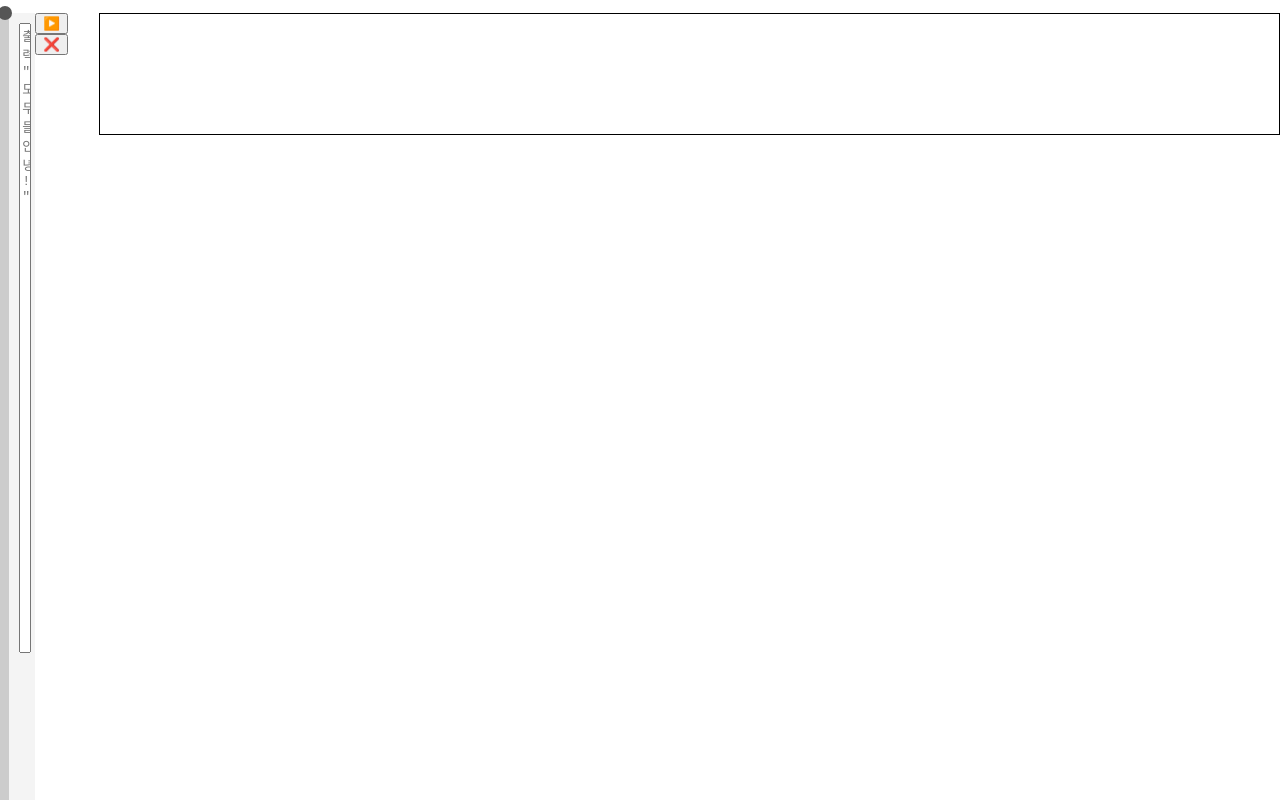
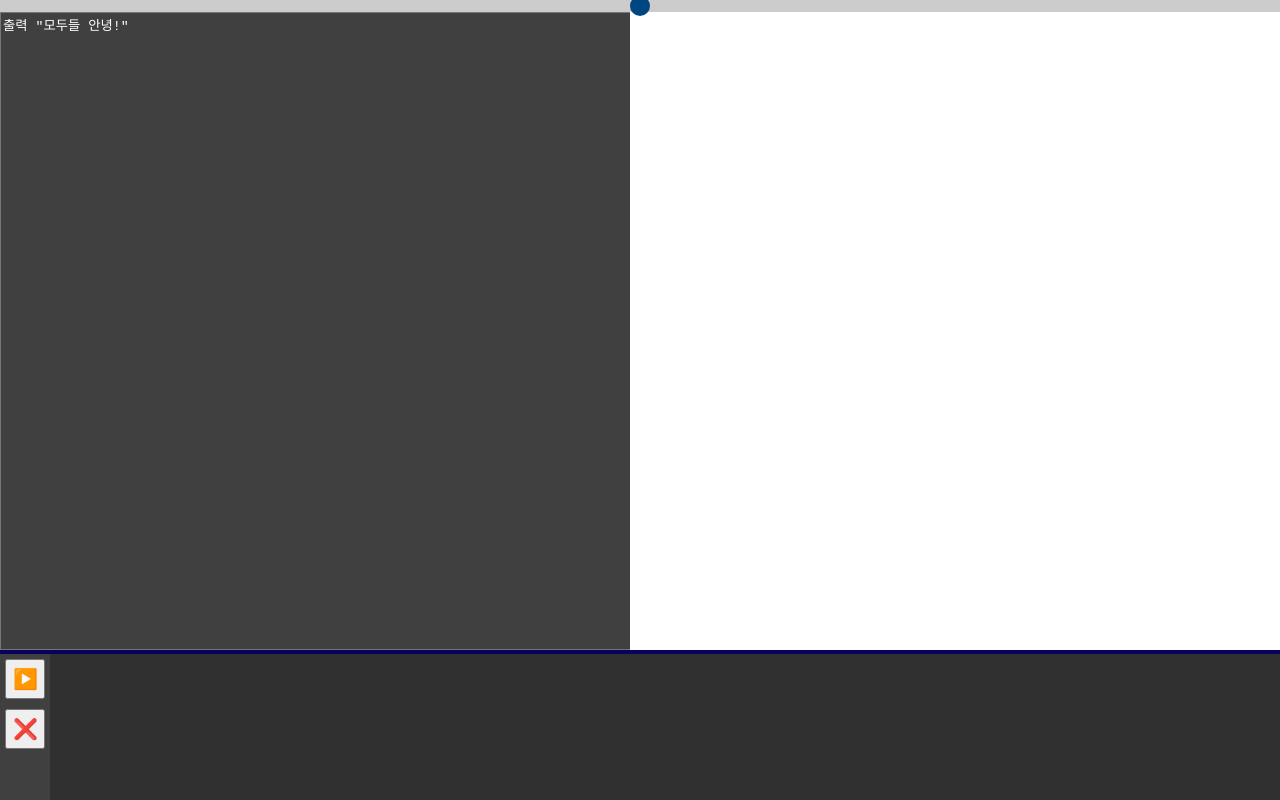
Before and after one commit to Kr-Verified/Kr-Verified.github.io, a plain HTML site: page index.html in a window 1280 px wide. Drawn offline with Linux system fonts and the light colour scheme.

Commit message:
스타일 추가 1

```diff
--- a/index.html
+++ b/index.html
@@ -7,21 +7,25 @@
   <link rel="stylesheet" href="style.css">
 </head>
 <body>
-  <div id="container">
-    <div id="drag-handle">
-        <div class="circle"></div>
-    </div>
+  <div id="top-handle">
+    <div class="circle"></div>
+  </div>
+
+  <div id="middle-area">
     <div id="code-area">
       <textarea placeholder='출력 "모두들 안녕!"' id="code"></textarea>
     </div>
+    <div id="run"></div>
+  </div>
+
+  <div id="terminal-bar">
     <div id="button">
       <button onclick="run()">▶️</button>
       <button onclick="stop()">❌</button>
     </div>
     <div id="terminal"></div>
-    <div id="run" class="hide"></div>
   </div>
-  <button id="viewBar" class="off">↔️</div>
+  </div>
   <script src="script.js"></script>
 </body>
 </html>
--- a/script.js
+++ b/script.js
@@ -2,6 +2,8 @@ const codeArea = document.getElementById("code-area");
 const code = document.getElementById("code");
 const terminal = document.getElementById("terminal");
 const runArea = document.getElementById("run");
+const topHandle = document.getElementById("top-handle");
+const middleArea = document.getElementById("middle-area");
 let pos = 0;
 let start_pos = 0;
 let variable_data = {};
@@ -12,6 +14,7 @@ let depth = 0;
 let is_stop = false;
 let is_running = false;
 let skip = false;
+let isDragging = false;
 // 코드 작성 -> 실행 버튼 -> 결과 html 창 -> if press close: return code_page
 // text->line->"와 로 분리 -> AbstructCommand ("str"", "~"), ("int", "1234"), ("var", "n"), ("func", "print"), ("LPAR", "("), ("RPAR", ")"), ("start", "{"), ("end", "}")
 //                                                                       is alpha.            ()여부
@@ -41,6 +44,35 @@ system = 배열, 변수, 함수
 
 변수 변수명 = "
 */
+
+topHandle.addEventListener("mousedown", () => {
+  isDragging = true;
+  document.body.style.userSelect = "none"; // 드래그시 텍스트 선택 방지
+});
+
+window.addEventListener("mouseup", () => {
+  isDragging = false;
+  document.body.style.userSelect = "auto";
+});
+
+window.addEventListener("mousemove", (e) => {
+  if (!isDragging) return;
+
+  const middleRect = middleArea.getBoundingClientRect();
+  const minWidth = 100; // 최소 너비 제한
+  const maxWidth = middleRect.width - minWidth - topHandle.offsetWidth;
+
+  let newCodeWidth = e.clientX - middleRect.left;
+
+  // 최소/최대값 클램핑
+  newCodeWidth = Math.max(minWidth, Math.min(newCodeWidth, maxWidth));
+
+  // flex-basis(px)로 크기 지정
+  codeArea.style.flex = `0 0 ${newCodeWidth}px`;
+  runArea.style.flex = `1 1 auto`; // run은 나머지 공간 차지
+});
+
+// 작동코드
 class Token {
   constructor(type, value) {
     this.type = type
--- a/style.css
+++ b/style.css
@@ -1,72 +1,91 @@
 html, body {
   height: 100%;
-  width: 100%;
   margin: 0;
   padding: 0;
   overflow: hidden;
+  font-family: sans-serif;
 }
 
-#container {
+body {
+  background-color: rgb(112, 112, 112);
+}
+
+#top-handle {
+  height: 12px;
+  background: #ccc;
+  cursor: row-resize;
+  position: relative;
+}
+
+#top-handle .circle {
+  position: absolute;
+  top: 50%;
+  left: 50%;
+  transform: translate(-50%, -50%);
+  width: 20px;
+  height: 20px;
+  background: #004782;
+  border-radius: 50%;
+}
+
+#middle-area {
   display: flex;
-  width: 100vw;
-  height: 100vh;
-  padding-top: 1%;
+  height: calc(100vh - 12px - 150px);
 }
 
 #code-area {
   flex: 1;
-  padding: 10px;
-  background: #f4f4f4;
   display: flex;
   flex-direction: column;
 }
 
-#code-area textarea {
+#code {
+  flex-grow: 1;
   width: 100%;
-  height: 80%;
+  background-color: #404040;
+  color: white;
   resize: none;
+}
+
+#code::placeholder {
+  color: white;
 }
 
 #run {
   flex: 1;
-  background: #e8f5e9;
+  background: white;
   padding: 10px;
-  overflow: auto;
+  overflow-y: auto;
 }
 
-#drag-handle {
-  width: 10px;
-  cursor: col-resize;
-  position: relative;
-  background: #ccc;
+#terminal-bar {
+  height: 150px;
+  display: flex;
+  border-top: 4px solid #060061;
+  background: #303030;
 }
 
-#drag-handle .circle {
-  width: 14px;
-  height: 14px;
-  background: #555;
-  border-radius: 50%;
-  position: absolute;
-  top: 0;
-  left: -2px;
-  transform: translateY(-50%);
+#button {
+  width: 50px;
+  background: #404040;
+  display: flex;
+  flex-direction: column;
+  justify-content: flex-start;
+  padding: 5px 5px;
+  gap: 10px;
+  box-sizing: border-box;
+}
+
+#button *{
+  width: 100%;
+  height: 40px;
+  font-size: 20px;
+  cursor: pointer;
 }
 
 #terminal {
-  border: 1px solid black;
-  height: 15%;
-  width: 100%;
+  flex: 1;
+  padding: 10px;
+  overflow-y: auto;
+  white-space: pre-wrap;
 }
-
-.hide {
-  display: none;
-}
-
-#viewBar {
-  position: absolute;
-}
-
-.off {
-  right: 100vw;
-  top: 50vh;
-}
```
